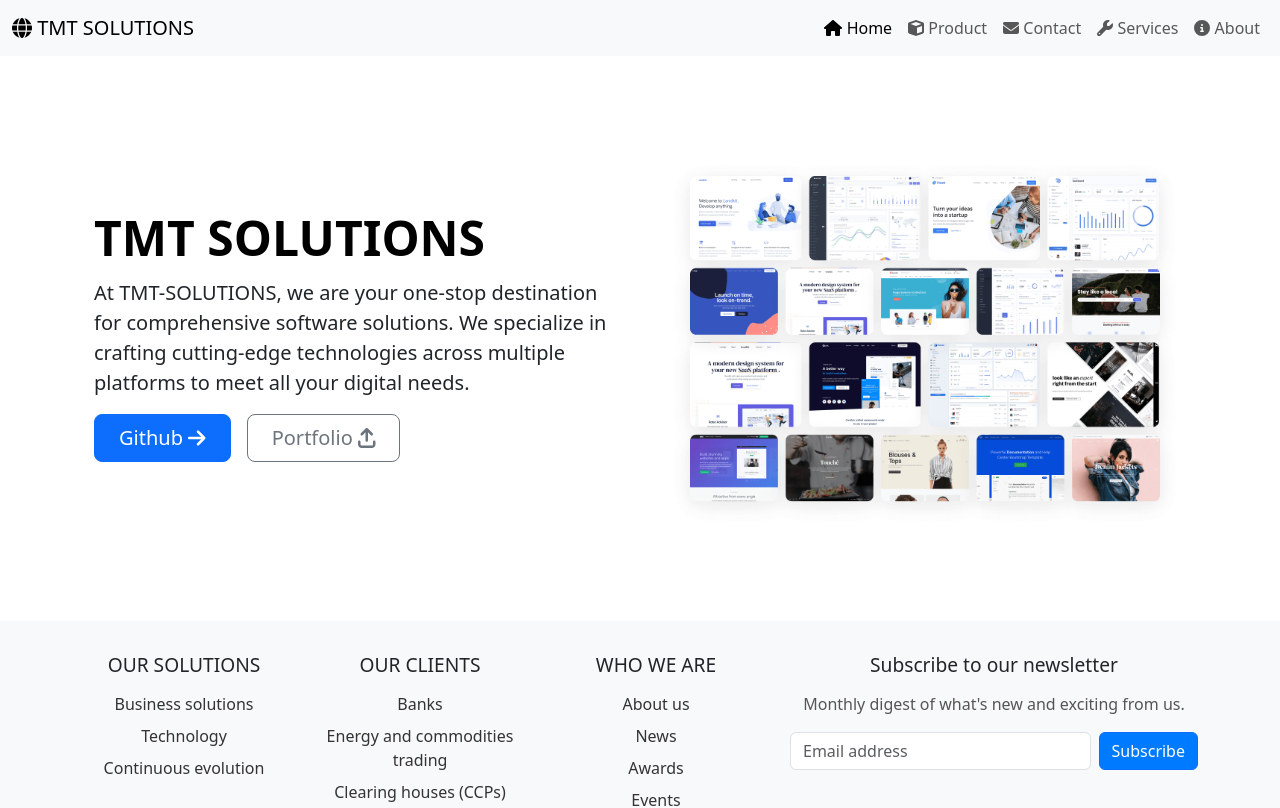
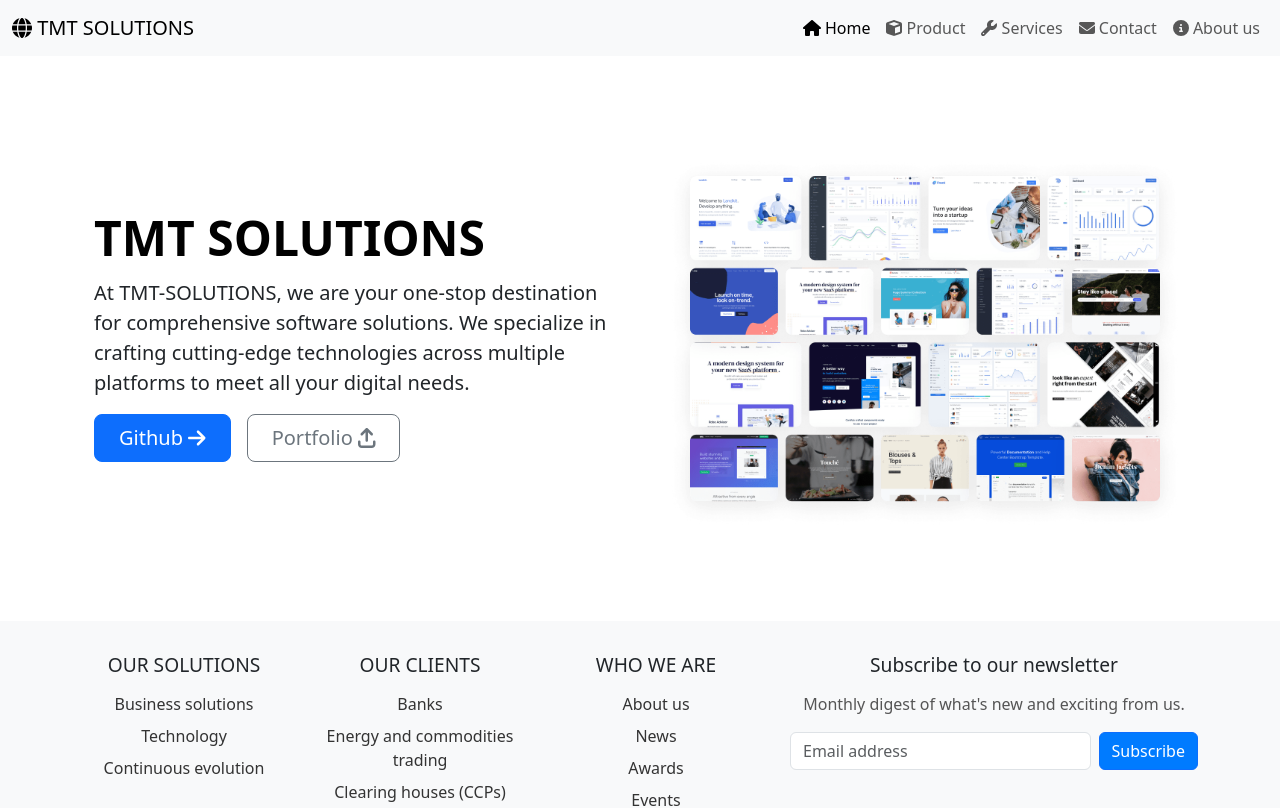
Before and after one commit to tonykalalian/TMT-SOLUTIONS, a React (Create React App) app: page / in a window 1280 px wide. Shown: the top 808 px of the page. Built offline with nearby package versions, Linux system fonts and the light colour scheme.

Commit message:
services

```diff
--- a/src/components/Navbar.jsx
+++ b/src/components/Navbar.jsx
@@ -42,21 +42,22 @@
               <FontAwesomeIcon icon={faCube} /> Product
             </NavLink>
             <NavLink
+              to="/services"
+              className="nav-link"
+              activeclassname="active"
+            >
+              <FontAwesomeIcon icon={faWrench} /> Services
+            </NavLink>
+            <NavLink
               to="/contact"
               className="nav-link"
               activeclassname="active"
             >
               <FontAwesomeIcon icon={faEnvelope} /> Contact
             </NavLink>
-            <NavLink
-              to="/services"
-              className="nav-link"
-              activeclassname="active"
-            >
-              <FontAwesomeIcon icon={faWrench} /> Services
-            </NavLink>
+
             <NavLink to="/about" className="nav-link" activeclassname="active">
-              <FontAwesomeIcon icon={faInfoCircle} /> About
+              <FontAwesomeIcon icon={faInfoCircle} /> About us
             </NavLink>
           </div>
         </div>
```
